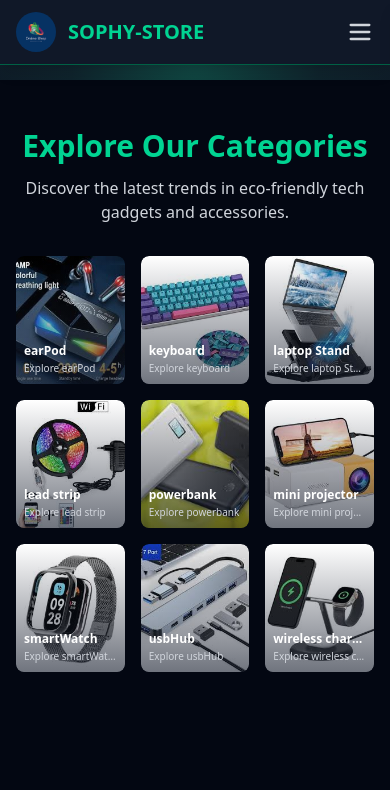
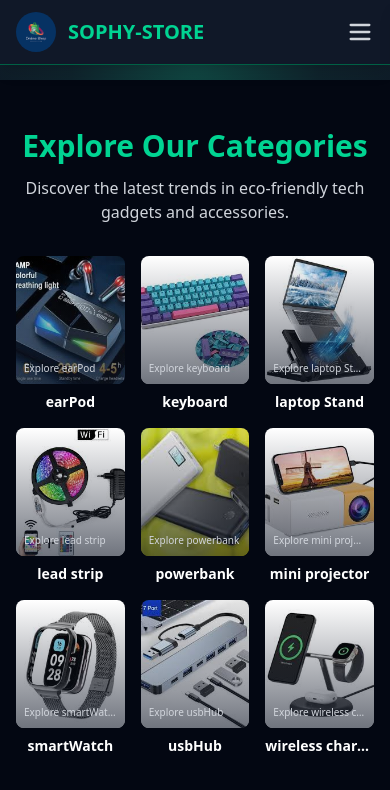
Before and after one commit to valelectronic/DERA-FRONTEND, a React (Vite) app: page / in a window 390 px wide. Shown: the top 790 px of the page. Built offline with nearby package versions, Linux system fonts and the light colour scheme; no server answers.

Commit message:
debugging

```diff
--- a/src/components/CategoryItem.jsx
+++ b/src/components/CategoryItem.jsx
@@ -2,9 +2,9 @@ import { Link } from "react-router-dom";
 
 const CategoryItem = ({ category }) => {
   return (
-    <div className="relative group overflow-hidden w-full h-32 sm:h-40 md:h-48 lg:h-52 max-w-[160px] sm:max-w-[180px] md:max-w-[200px] lg:max-w-[220px] rounded-lg mx-auto">
+    <div className="w-full max-w-[160px] sm:max-w-[180px] md:max-w-[200px] lg:max-w-[220px] mx-auto">
       <Link to={`/category${category.href}`}>
-        <div className="w-full h-full cursor-pointer rounded-lg overflow-hidden">
+        <div className="relative group overflow-hidden w-full h-32 sm:h-40 md:h-48 lg:h-52 rounded-lg">
           {/* Gradient overlay */}
           <div className="absolute inset-0 bg-gradient-to-b from-transparent to-gray-900 opacity-60 z-10" />
 
@@ -16,9 +16,9 @@ const CategoryItem = ({ category }) => {
             loading="lazy"
           />
 
-          {/* Text overlay */}
+          {/* Text overlay inside image */}
           <div className="absolute bottom-0 left-0 right-0 p-2 z-20">
-            <h3 className="text-white text-xs sm:text-sm md:text-base lg:text-lg font-semibold mb-0.5 truncate">
+            <h3 className="hidden sm:block text-white text-sm sm:text-base md:text-lg font-semibold mb-0.5 truncate">
               {category.name}
             </h3>
             <p className="text-gray-300 text-[10px] sm:text-xs md:text-sm truncate">
@@ -27,6 +27,11 @@ const CategoryItem = ({ category }) => {
           </div>
         </div>
       </Link>
+
+      {/* Mobile only: name below card */}
+      <h3 className="text-white text-sm font-semibold mt-2 truncate text-center sm:hidden">
+        {category.name}
+      </h3>
     </div>
   );
 };
```
